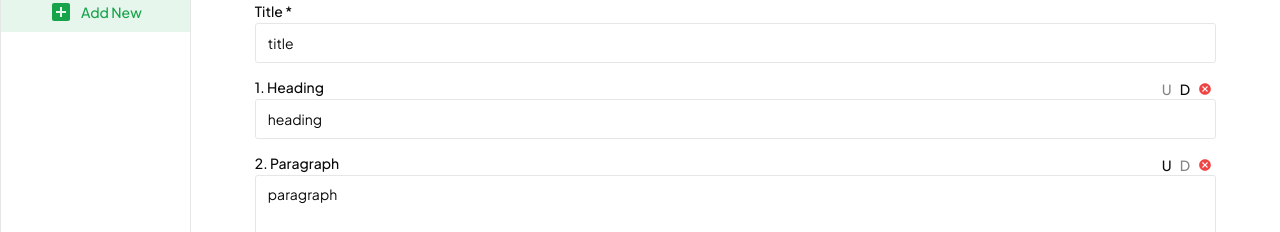
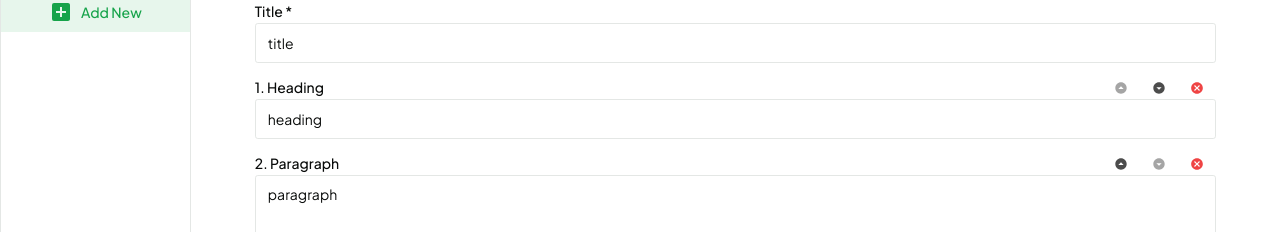
Before and after one commit to Upsurge-Tech/Project-Yehulusaccos-Frontend, a Next.js app: page /admin/new-post in a window 1280 px wide. Shown: the part 191-423 px from the top of the page. Built offline with nearby package versions, Linux system fonts and the light colour scheme; no server answers; sample sign-in values are in the browser's storage.

Commit message:
feat: finish swap functionality

```diff
--- a/app/admin/(app)/layout.tsx
+++ b/app/admin/(app)/layout.tsx
@@ -39,9 +39,7 @@ const Layout = ({ children }: Props) => {
       <div className="flex-1 flex flex-col h-screen ">
         <AdminNavbar navLinks={navLinks} />
         <div className="flex-1 flex flex-col overflow-auto">
-          <div className="flex-1 py-9 container" id="admin-shell">
-            {children}
-          </div>
+          <div className="flex-1 py-9 container">{children}</div>
         </div>
       </div>
     </div>
--- a/components/admin/ArticleForm.tsx
+++ b/components/admin/ArticleForm.tsx
@@ -14,6 +14,7 @@ import { editArticle } from "@/lib/articles/editArticle.action";
 import { getVideoId, withPrevImages } from "@/lib/articles/utils";
 import { useRouter } from "next/navigation";
 import { FormEvent, useEffect, useState } from "react";
+import { IoMdArrowDropdownCircle, IoMdArrowDropupCircle } from "react-icons/io";
 import { MdCancel } from "react-icons/md";
 
 const ArticleForm = ({
@@ -51,20 +52,14 @@ const ArticleForm = ({
   };
 
   const swapContent = (i: number, j: number) => {
-    const scrollPos = document.getElementById("admin-shell")?.scroll;
-    console.log("here", scrollPos);
     setFormState((formState) => {
       const newContents = [...formState.contents];
-      const c1 = newContents[i];
-      const c2 = newContents[j];
-      newContents[i] = c2;
-      newContents[j] = c1;
+      [newContents[i], newContents[j]] = [newContents[j], newContents[i]];
       return {
         ...formState,
         contents: newContents,
       };
     });
-    window.scrollTo(0, scrollPos);
   };
 
   const validateYoutube = (youtubeLink: string): string => {
@@ -225,28 +220,32 @@ const ArticleForm = ({
 
         return (
           <div key={i} className="relative">
-            <div className="absolute right-1 top-1 flex items-center gap-2">
+            <div className="absolute right-0 top-[-5px] flex items-center text-black/70">
               <Button
-                className="p-0 h-min"
                 variant={"ghost"}
+                size={"sm"}
                 disabled={i === 0}
+                type="button"
                 onClick={() => swapContent(i, i - 1)}
               >
-                U
+                <IoMdArrowDropupCircle />
               </Button>
 
               <Button
-                className="p-0 h-min"
                 variant={"ghost"}
+                size={"sm"}
                 disabled={i === formState.contents.length - 1}
+                type="button"
                 onClick={() => swapContent(i, i + 1)}
               >
-                D
+                <IoMdArrowDropdownCircle />
               </Button>
 
               <Button
-                className="p-0 h-min text-destructive"
+                className="text-destructive"
                 variant={"ghost"}
+                size={"sm"}
+                type="button"
                 onClick={(e) => {
                   e.preventDefault();
                   const newContents = [...formState.contents];
```
